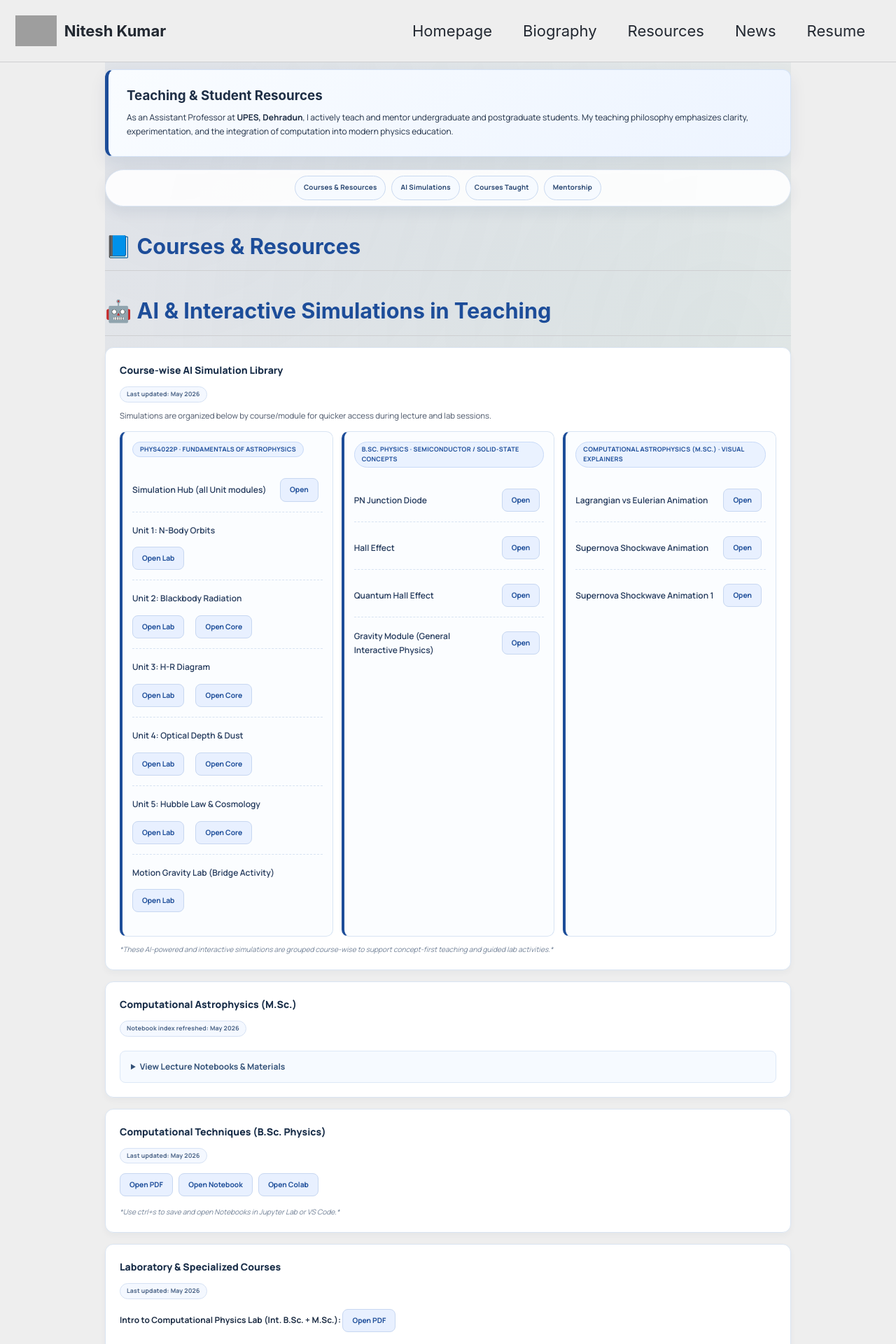
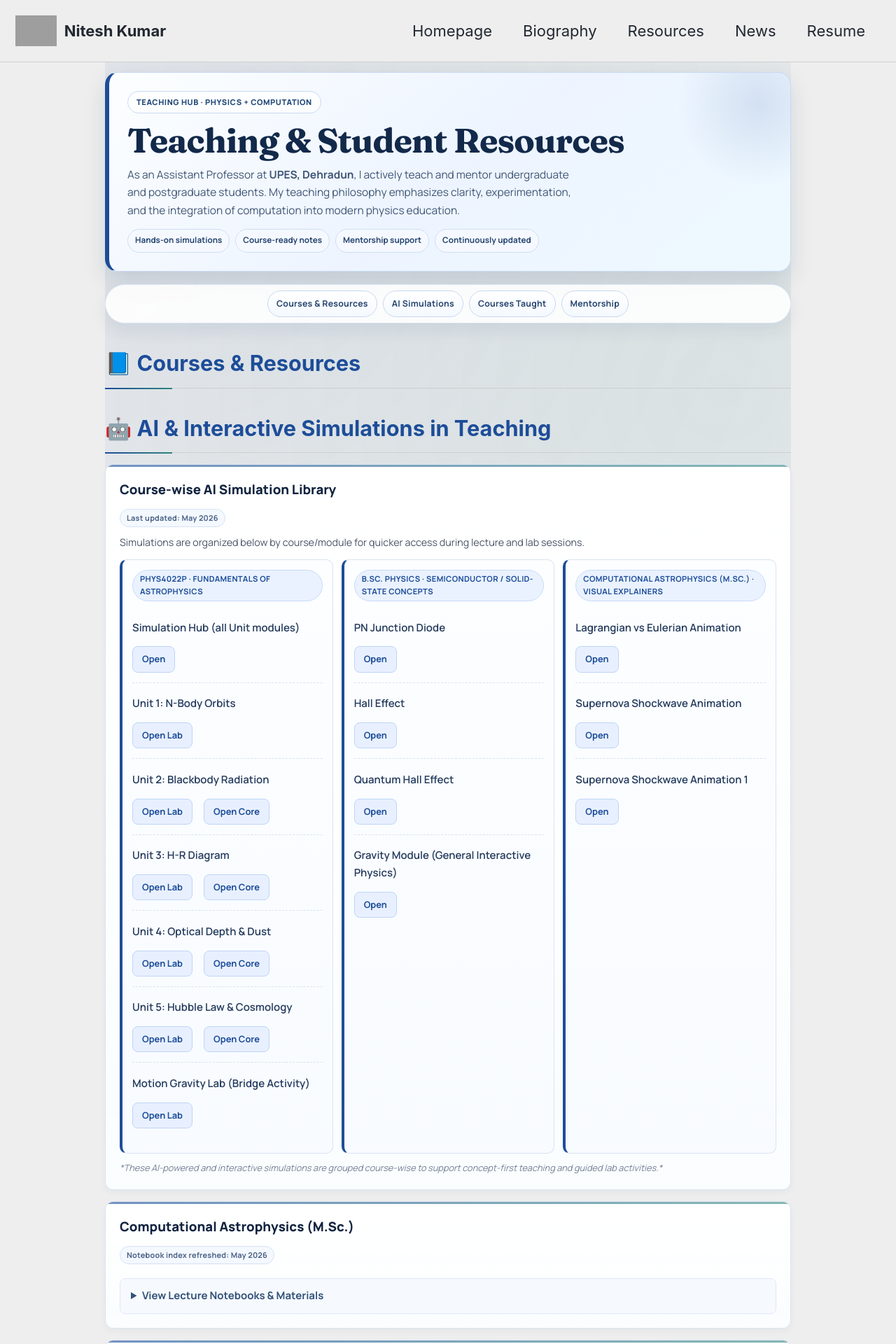
Before and after one commit to niteshchandra039/niteshchandra039.github.io, a Jekyll site: the page built from teaching.html, in a window 1280 px wide. Shown: the top 1920 px of the page at 70% size. Built offline with Jekyll 4.4.1, drawn with Linux system fonts in a browser that asks for light colours; cached includes are drawn as plain includes; grey boxes are pictures that could not be loaded.

Commit message:
feat: Enhance teaching page with improved styling, layout, and new metrics display

```diff
--- a/teaching.html
+++ b/teaching.html
@@ -5,14 +5,12 @@ permalink: /teaching.html
 ---
 
 <style>
-  @import url("https://fonts.googleapis.com/css2?family=Manrope:wght@400;500;600;700;800&display=swap");
+  @import url("https://fonts.googleapis.com/css2?family=Fraunces:opsz,wght@9..144,600;9..144,700&family=Manrope:wght@400;500;600;700;800&display=swap");
 
   :root {
-    --bg: #f4f7fc;
     --surface: #ffffff;
     --surface-soft: #f6faff;
     --text: #1e2e45;
-    --muted: #5e7188;
     --line: #d9e4f2;
     --brand: #1d4d99;
     --brand-soft: #e8f0ff;
@@ -20,33 +18,119 @@ permalink: /teaching.html
     --teal-soft: #ebfbf8;
     --violet: #6b46c1;
     --violet-soft: #f6f0ff;
-    --gold-soft: #fff9eb;
     --gold-line: #f1dda4;
+    --ink-deep: #10233f;
+    --aurora-a: #dce9ff;
+    --aurora-b: #d9f8f2;
+    --aurora-c: #fff2d9;
     --radius: 12px;
-    --shadow: 0 10px 24px rgba(14, 42, 84, 0.08);
   }
 
   .page-wrapper {
     font-family: "Manrope", "Segoe UI", Roboto, Helvetica, Arial, sans-serif;
     color: var(--text);
     line-height: 1.65;
-    font-size: 12px;
+    font-size: 15px;
     max-width: 980px;
     margin: 0 auto;
-    padding: 10px 0 30px;
+    padding: 14px 0 34px;
+    position: relative;
+    isolation: isolate;
     background:
       radial-gradient(circle at 10% 4%, rgba(29, 77, 153, 0.08), transparent 30%),
       radial-gradient(circle at 90% 12%, rgba(47, 133, 126, 0.08), transparent 28%);
   }
 
+  .page-wrapper::before {
+    content: "";
+    position: absolute;
+    inset: -8% -5% auto;
+    height: 320px;
+    z-index: -1;
+    pointer-events: none;
+    background:
+      radial-gradient(460px 180px at 15% 18%, var(--aurora-a), transparent 70%),
+      radial-gradient(500px 190px at 85% 22%, var(--aurora-b), transparent 72%),
+      radial-gradient(360px 180px at 60% 8%, var(--aurora-c), transparent 75%);
+    filter: blur(10px);
+  }
+
   .intro-box {
-    background: linear-gradient(140deg, #f9fcff 0%, #edf4ff 100%);
-    border: 1px solid #d4e2f6;
-    border-left: 5px solid var(--brand);
+    position: relative;
+    overflow: hidden;
+    background: linear-gradient(140deg, #fcfeff 0%, #edf4ff 52%, #eef9ff 100%);
+    border: 1px solid #c8d9f2;
+    border-left: 6px solid var(--brand);
     padding: 26px;
-    border-radius: var(--radius);
+    border-radius: 18px;
     margin-bottom: 18px;
-    box-shadow: var(--shadow);
+    box-shadow: 0 14px 32px rgba(14, 42, 84, 0.12);
+    animation: reveal-up 0.5s ease both;
+  }
+
+  .intro-box::after {
+    content: "";
+    position: absolute;
+    right: -80px;
+    top: -80px;
+    width: 250px;
+    height: 250px;
+    border-radius: 50%;
+    background: radial-gradient(circle, rgba(29, 77, 153, 0.13), transparent 66%);
+    pointer-events: none;
+  }
+
+  .hero-kicker {
+    display: inline-flex;
+    align-items: center;
+    margin-bottom: 12px;
+    padding: 6px 12px;
+    border-radius: 999px;
+    font-size: 0.74em;
+    font-weight: 800;
+    letter-spacing: 0.05em;
+    text-transform: uppercase;
+    color: #204777;
+    background: rgba(255, 255, 255, 0.75);
+    border: 1px solid #c7d9f3;
+  }
+
+  .hero-metrics {
+    margin-top: 14px;
+    display: flex;
+    flex-wrap: wrap;
+    gap: 8px;
+  }
+
+  .metric-chip {
+    display: inline-flex;
+    align-items: center;
+    padding: 6px 10px;
+    border-radius: 999px;
+    font-size: 0.78em;
+    font-weight: 700;
+    color: #26446f;
+    background: #f5f9ff;
+    border: 1px solid #cfdef2;
+  }
+
+  .intro-box h1 {
+    margin-top: 0;
+    margin-bottom: 10px;
+    border-bottom: none;
+    font-family: "Fraunces", Georgia, serif;
+    font-weight: 700;
+    font-size: clamp(1.85rem, 3.8vw, 3rem);
+    line-height: 1.08;
+    color: #12294a;
+    letter-spacing: -0.02em;
+  }
+
+  .intro-box p {
+    margin-bottom: 0;
+    max-width: 68ch;
+    color: #3f5675;
+    font-size: 1.03em;
   }
 
   .section-nav {
@@ -63,7 +147,8 @@ permalink: /teaching.html
     gap: 8px;
     justify-content: center;
     backdrop-filter: blur(6px);
-    box-shadow: 0 8px 20px rgba(14, 42, 84, 0.07);
+    box-shadow: 0 10px 24px rgba(14, 42, 84, 0.08);
+    animation: reveal-up 0.62s ease both;
   }
 
   .quick-pill {
@@ -77,7 +162,7 @@ permalink: /teaching.html
     letter-spacing: 0.02em;
     color: #26446f;
     border: 1px solid #c8d8ef;
-    background: #f6faff;
+    background: linear-gradient(180deg, #ffffff, #f4f9ff);
     text-decoration: none;
     transition: all 0.2s ease;
   }
@@ -85,19 +170,30 @@ permalink: /teaching.html
   .quick-pill:hover {
     text-decoration: none;
     color: #fff;
-    background: var(--brand);
-    border-color: var(--brand);
+    background: linear-gradient(135deg, #1d4d99, #2f857e);
+    border-color: transparent;
     transform: translateY(-1px);
   }
 
   .section-header {
     color: var(--brand);
-    border-bottom: 2px solid #e9eff9;
+    border-bottom: 2px solid #dfebfb;
     padding-bottom: 9px;
     margin-top: 38px;
     margin-bottom: 16px;
     font-size: clamp(1.35rem, 2.4vw, 1.75rem);
     line-height: 1.25;
+    position: relative;
+  }
+
+  .section-header::after {
+    content: "";
+    position: absolute;
+    left: 0;
+    bottom: -2px;
+    width: 96px;
+    height: 2px;
+    background: linear-gradient(90deg, #1d4d99, #2f857e);
   }
 
   .interactive-list {
@@ -107,25 +203,39 @@ permalink: /teaching.html
   }
 
   .interactive-card {
-    background: var(--surface);
+    background: linear-gradient(180deg, rgba(255, 255, 255, 0.96), rgba(251, 254, 255, 0.94));
     border: 1px solid var(--line);
     border-radius: var(--radius);
     margin-bottom: 16px;
     padding: 20px;
     box-shadow: 0 4px 10px rgba(14, 42, 84, 0.04);
     transition: transform 0.22s ease, box-shadow 0.22s ease, border-color 0.22s ease;
+    position: relative;
+    overflow: hidden;
+    animation: reveal-up 0.74s ease both;
+  }
+
+  .interactive-card::before {
+    content: "";
+    position: absolute;
+    left: 0;
+    top: 0;
+    width: 100%;
+    height: 3px;
+    background: linear-gradient(90deg, rgba(29, 77, 153, 0.85), rgba(47, 133, 126, 0.82));
+    opacity: 0.72;
   }
 
   .interactive-card:hover {
     transform: translateY(-3px);
-    box-shadow: 0 14px 24px rgba(14, 42, 84, 0.08);
-    border-color: #c8d7ed;
+    box-shadow: 0 16px 30px rgba(14, 42, 84, 0.1);
+    border-color: #c4d5ee;
   }
 
   .card-title {
-    font-size: 1.17em;
+    font-size: 1.24em;
     font-weight: 800;
-    color: #172c47;
+    color: var(--ink-deep);
     margin-bottom: 12px;
     display: block;
   }
@@ -140,7 +250,7 @@ permalink: /teaching.html
     color: var(--brand);
     text-decoration: none;
     border-radius: 8px;
-    border: 1px solid #c7d7f1;
+    border: 1px solid #bfd4f6;
     font-size: 0.86em;
     font-weight: 700;
     transition: all 0.2s ease;
@@ -149,7 +259,7 @@ permalink: /teaching.html
   .btn-link:hover {
     background: var(--brand);
     color: #fff;
-    border-color: var(--brand);
+    border-color: transparent;
     text-decoration: none;
     transform: translateY(-1px);
   }
@@ -168,12 +278,13 @@ permalink: /teaching.html
     border-left: 4px solid var(--teal);
     padding: 15px;
     border-radius: 8px;
-    box-shadow: 0 3px 8px rgba(14, 42, 84, 0.04);
-    transition: transform 0.2s ease;
+    box-shadow: 0 5px 11px rgba(14, 42, 84, 0.05);
+    transition: transform 0.2s ease, box-shadow 0.2s ease;
   }
 
   .grid-card-tech:hover {
-    transform: translateX(4px);
+    transform: translateX(4px) translateY(-1px);
+    box-shadow: 0 10px 18px rgba(14, 42, 84, 0.08);
   }
 
   .grid-card-mentor {
@@ -182,7 +293,7 @@ permalink: /teaching.html
     border-left: 4px solid var(--violet);
     padding: 20px;
     border-radius: 8px;
-    box-shadow: 0 3px 8px rgba(14, 42, 84, 0.04);
+    box-shadow: 0 7px 14px rgba(14, 42, 84, 0.06);
   }
 
   details {
@@ -191,6 +302,12 @@ permalink: /teaching.html
     border-radius: 8px;
     border: 1px solid #dde8f7;
     margin-top: 10px;
+    transition: border-color 0.2s ease, box-shadow 0.2s ease;
+  }
+
+  details[open] {
+    border-color: #bfd6f7;
+    box-shadow: 0 8px 16px rgba(14, 42, 84, 0.06);
   }
 
   summary {
@@ -229,26 +346,6 @@ permalink: /teaching.html
     color: #243a5c;
   }
 
-  .tech-stack-box {
-    background: linear-gradient(140deg, var(--teal-soft), #f3fffd);
-    border: 1px solid #c8e9e5;
-    padding: 16px;
-    border-radius: 10px;
-    margin-top: 25px;
-    color: #1f5c56;
-  }
-
-  .contact-note {
-    background: linear-gradient(140deg, var(--gold-soft), #fffef6);
-    border: 1px solid var(--gold-line);
-    padding: 22px;
-    border-radius: 10px;
-    text-align: center;
-    margin-top: 40px;
-    font-size: 1.05em;
-    color: #694e1f;
-  }
-
   .sim-course-grid {
     display: grid;
     grid-template-columns: repeat(auto-fit, minmax(280px, 1fr));
@@ -257,11 +354,17 @@ permalink: /teaching.html
   }
 
   .sim-course-box {
-    background: #fbfdff;
+    background: linear-gradient(180deg, #fcfeff, #f8fbff);
     border: 1px solid #d8e4f3;
     border-left: 4px solid var(--brand);
     border-radius: 10px;
     padding: 14px;
+    transition: transform 0.2s ease, box-shadow 0.2s ease;
+  }
+
+  .sim-course-box:hover {
+    transform: translateY(-2px);
+    box-shadow: 0 10px 18px rgba(14, 42, 84, 0.08);
   }
 
   .course-pill {
@@ -303,6 +406,28 @@ permalink: /teaching.html
     color: #4f6787;
   }
 
+  .tech-stack-box {
+    background: linear-gradient(140deg, var(--teal-soft), #f3fffd);
+    border: 1px solid #c8e9e5;
+    padding: 16px;
+    border-radius: 10px;
+    margin-top: 25px;
+    color: #1f5c56;
+    box-shadow: 0 8px 18px rgba(19, 88, 83, 0.12);
+  }
+
+  .contact-note {
+    background: linear-gradient(140deg, #fff8e8, #fffdf5);
+    border: 1px solid var(--gold-line);
+    padding: 22px;
+    border-radius: 12px;
+    text-align: center;
+    margin-top: 40px;
+    font-size: 1.05em;
+    color: #694e1f;
+    box-shadow: 0 8px 16px rgba(127, 93, 31, 0.12);
+  }
+
   a:focus-visible,
   button:focus-visible,
   summary:focus-visible {
@@ -313,7 +438,7 @@ permalink: /teaching.html
 
   @media (max-width: 720px) {
     .page-wrapper {
-      font-size: 15px;
+      font-size: 14px;
     }
 
     .intro-box {
@@ -338,6 +463,15 @@ permalink: /teaching.html
       padding: 16px;
     }
 
+    .hero-metrics {
+      gap: 6px;
+    }
+
+    .metric-chip {
+      font-size: 0.75em;
+      padding: 5px 9px;
+    }
+
     .btn-link {
       min-height: 38px;
     }
@@ -350,16 +484,34 @@ permalink: /teaching.html
       scroll-behavior: auto !important;
     }
   }
+
+  @keyframes reveal-up {
+    from {
+      opacity: 0;
+      transform: translateY(8px);
+    }
+    to {
+      opacity: 1;
+      transform: translateY(0);
+    }
+  }
 </style>
 
 <div class="page__content page-wrapper">
 
   <div class="intro-box">
-    <h1 style="margin-top: 0; border-bottom: none;">Teaching & Student Resources</h1>
-    <p style="margin-bottom: 0;">
+    <span class="hero-kicker">Teaching Hub · Physics + Computation</span>
+    <h1>Teaching & Student Resources</h1>
+    <p>
       As an Assistant Professor at <strong>UPES, Dehradun</strong>, I actively teach and mentor undergraduate and postgraduate students.
       My teaching philosophy emphasizes clarity, experimentation, and the integration of computation into modern physics education.
     </p>
+    <div class="hero-metrics" aria-label="Teaching highlights">
+      <span class="metric-chip">Hands-on simulations</span>
+      <span class="metric-chip">Course-ready notes</span>
+      <span class="metric-chip">Mentorship support</span>
+      <span class="metric-chip">Continuously updated</span>
+    </div>
   </div>
 
   <nav class="section-nav" aria-label="Teaching quick navigation">
```
